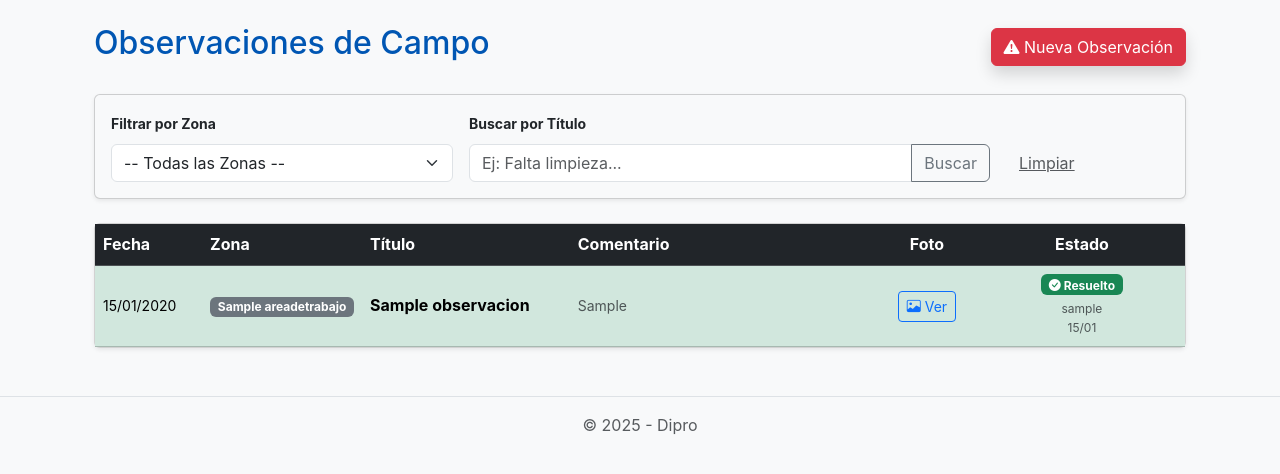
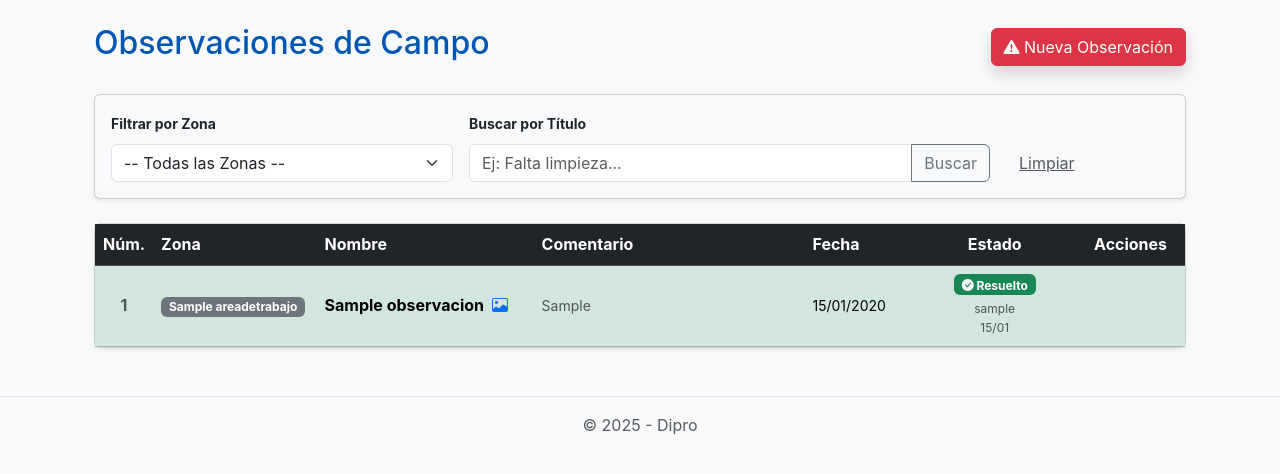
Before and after one commit to ianb06651/proyecto-obra, a Django app: page /observaciones/ in a window 1280 px wide. Shown: the part 58-532 px from the top of the page. Run offline with Django 5.2, Linux system fonts and the light colour scheme; tables that the repository leaves empty hold one stand-in row (values such as "Sample post"); parts of the project's set-up code (start-up, migrations or seed data) failed here and were passed over.

Commit message:
Correcciones generales

```diff
--- a/actividades/urls.py
+++ b/actividades/urls.py
@@ -56,4 +56,5 @@ urlpatterns = [
     path('observaciones/', views.lista_observaciones, name='lista_observaciones'),
     path('observaciones/nueva/', views.crear_observacion, name='crear_observacion'),
     path('observaciones/resolver/<int:pk>/', views.marcar_observacion_resuelta, name='marcar_observacion_resuelta'),
+    path('observaciones/eliminar/<int:pk>/', views.eliminar_observacion, name='eliminar_observacion'),
 ]
--- a/actividades/views.py
+++ b/actividades/views.py
@@ -837,7 +837,8 @@ def crear_observacion(request):
     """
     Vista para registrar una nueva observación.
     """
-    form = ObservacionForm(request.POST or None)
+    # CAMBIO AQUI: Añadido request.FILES or None
+    form = ObservacionForm(request.POST or None, request.FILES or None)
 
     if request.method == 'POST':
         if form.is_valid():
@@ -854,9 +855,7 @@ def crear_observacion(request):
 
 @login_required
 def marcar_observacion_resuelta(request, pk):
-    """
-    Marca una observación como resuelta por el usuario actual.
-    """
+    # ... [CÓDIGO EXISTENTE DE ESTA FUNCIÓN SIN CAMBIOS] ...
     observacion = get_object_or_404(Observacion, pk=pk)
 
     if not observacion.resuelto:
@@ -866,13 +865,26 @@ def marcar_observacion_resuelta(request, pk):
         observacion.save()
         messages.success(request, f"Observación '{observacion.nombre}' marcada como resuelta.")
     else:
-        # Opcional: Desmarcar si fue un error (toggle)
         observacion.resuelto = False
         observacion.resuelto_por = None
         observacion.fecha_resolucion = None
         observacion.save()
         messages.warning(request, f"Observación '{observacion.nombre}' reabierta.")
 
-    # Redirigir a la misma página desde donde se llamó (referer) o a la lista
     next_url = request.META.get('HTTP_REFERER', 'lista_observaciones')
     return redirect(next_url)
+
+# --- NUEVA FUNCIÓN AÑADIDA ---
+@login_required
+def eliminar_observacion(request, pk):
+    """
+    Permite borrar una observación. Requiere login.
+    """
+    observacion = get_object_or_404(Observacion, pk=pk)
+
+    if request.method == 'POST':
+        observacion.delete()
+        messages.success(request, "La observación ha sido eliminada permanentemente.")
+        return redirect('lista_observaciones')
+
+    return render(request, 'actividades/observacion_confirmar_borrado.html', {'observacion': observacion})
--- a/templates/actividades/observacion_list.html
+++ b/templates/actividades/observacion_list.html
@@ -46,33 +46,56 @@
             <table class="table table-hover mb-0 align-middle">
                 <thead class="table-dark">
                     <tr>
+                        {# 1. NÚM (Serial) #}
+                        <th style="width: 5%; text-align: center;">Núm.</th>
+
+                        {# 2. ZONA #}
+                        <th style="width: 15%;">Zona</th>
+
+                        {# 3. NOMBRE #}
+                        <th style="width: 20%;">Nombre</th>
+
+                        {# 4. COMENTARIO #}
+                        <th style="width: 25%;">Comentario</th>
+
+                        {# 5. FECHA #}
                         <th style="width: 10%;">Fecha</th>
-                        <th style="width: 10%;">Zona</th>
-                        <th style="width: 20%;">Título</th>
-                        <th style="width: 30%;">Comentario</th>
-                        <th style="width: 10%; text-align: center;">Foto</th>
-                        <th style="width: 20%; text-align: center;">Estado</th>
+
+                        {# 6. ESTADO #}
+                        <th style="width: 15%; text-align: center;">Estado</th>
+
+                        {# 7. ACCIONES (Nuevo) #}
+                        <th style="width: 10%; text-align: center;">Acciones</th>
                     </tr>
                 </thead>
                 <tbody>
                     {% for obs in observaciones %}
                         <tr class="{% if obs.resuelto %}table-success bg-opacity-10{% endif %}">
-                            <td class="small">{{ obs.fecha|date:"d/m/Y" }}</td>
+
+                            {# 1. Contador automático #}
+                            <td class="text-center fw-bold text-muted">{{ forloop.counter }}</td>
+
+                            {# 2. Zona #}
                             <td><span class="badge bg-secondary">{{ obs.zona.nombre }}</span></td>
-                            <td class="fw-bold">{{ obs.nombre }}</td>
-                            <td class="text-muted small">{{ obs.comentario|linebreaksbr }}</td>
 
-                            {# COLUMNA FOTO #}
-                            <td class="text-center">
+                            {# 3. Nombre (Título) #}
+                            <td class="fw-bold">
+                                {{ obs.nombre }}
+                                {# Mostrar icono de foto si existe #}
                                 {% if obs.imagen %}
-                                    <a href="{{ obs.imagen.url }}" target="_blank" class="btn btn-sm btn-outline-primary">
-                                        <i class="bi bi-image"></i> Ver
+                                    <a href="{{ obs.imagen.url }}" target="_blank" class="text-decoration-none ms-1" title="Ver Foto">
+                                        <i class="bi bi-image text-primary"></i>
                                     </a>
-                                {% else %}
-                                    <span class="text-muted small">-</span>
                                 {% endif %}
                             </td>
 
+                            {# 4. Comentario #}
+                            <td class="text-muted small">{{ obs.comentario|linebreaksbr }}</td>
+
+                            {# 5. Fecha #}
+                            <td class="small">{{ obs.fecha|date:"d/m/Y" }}</td>
+
+                            {# 6. Estado #}
                             <td class="text-center">
                                 {% if obs.resuelto %}
                                     <div class="d-flex flex-column align-items-center">
@@ -85,15 +108,24 @@
                                         </small>
                                     </div>
                                 {% else %}
-                                    <a href="{% url 'marcar_observacion_resuelta' obs.id %}" class="btn btn-outline-danger btn-sm fw-bold">
-                                        <i class="bi bi-square"></i> Resolver
+                                    <a href="{% url 'marcar_observacion_resuelta' obs.id %}" class="btn btn-outline-success btn-sm fw-bold">
+                                        <i class="bi bi-check-lg"></i> Resolver
+                                    </a>
+                                {% endif %}
+                            </td>
+
+                            {# 7. Acciones (Borrar) #}
+                            <td class="text-center">
+                                {% if user.is_authenticated %}
+                                    <a href="{% url 'eliminar_observacion' obs.id %}" class="btn btn-sm btn-outline-danger" title="Eliminar Observación">
+                                        <i class="bi bi-trash"></i>
                                     </a>
                                 {% endif %}
                             </td>
                         </tr>
                     {% empty %}
                         <tr>
-                            <td colspan="6" class="text-center py-5 text-muted">
+                            <td colspan="7" class="text-center py-5 text-muted">
                                 No hay observaciones pendientes.
                             </td>
                         </tr>
```
Also changed, not shown: actividades/forms.py (+11 -7 lines), templates/actividades/cronograma_crear.html (+15 -3 lines), templates/actividades/cronograma_form.html (+11 -0 lines), templates/actividades/observacion_confirmar_borrado.html (added, +27 -0 lines), 3 other files.
